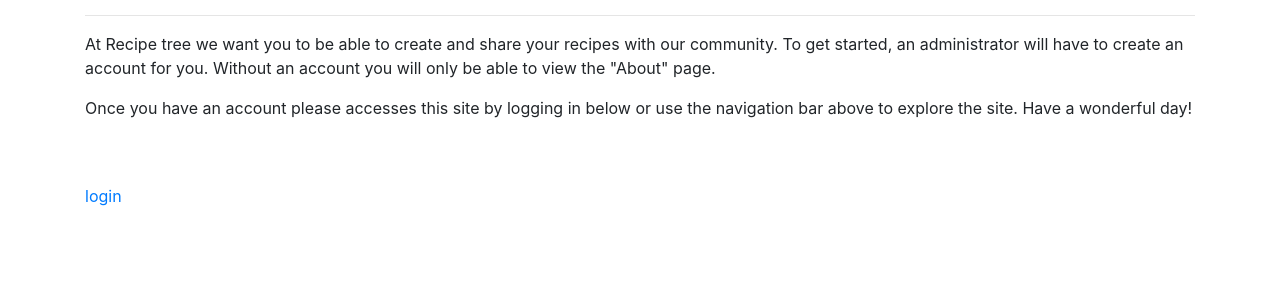
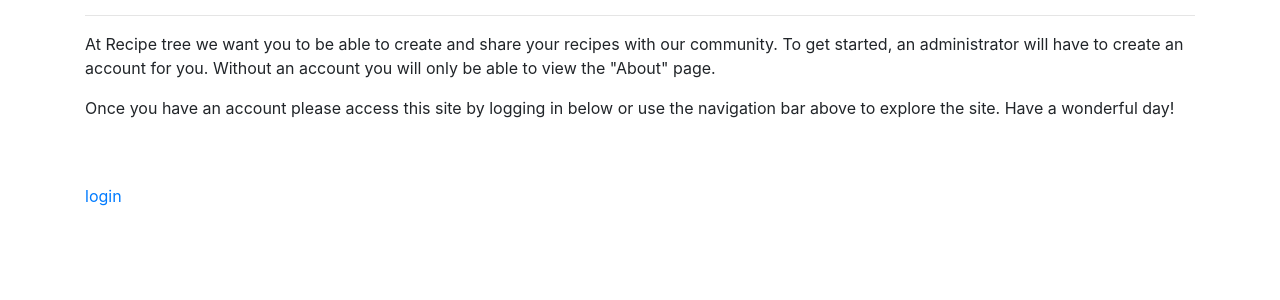
Before and after one commit to porter33marcus/Recipe_Tree, a Flask app: page / in a window 1280 px wide. Shown: the part 245-545 px from the top of the page. Run offline with Flask 2, Linux system fonts and the light colour scheme; some libraries are stand-ins or nearby versions.

Commit message:
Update index.html
just fixing a typo.

```diff
--- a/templates/index.html
+++ b/templates/index.html
@@ -9,7 +9,7 @@
 
 <hr>
 <p>At Recipe tree we want you to be able to create and share your recipes with our community. To get started, an administrator will have to create an account for you. Without an account you will only be able to view the "About" page.</p>
-<p>Once you have an account please accesses this site by logging in below or use the navigation bar above to explore the site. Have a wonderful day!</p>
+<p>Once you have an account please access this site by logging in below or use the navigation bar above to explore the site. Have a wonderful day!</p>
 
 <br><br>
 <a href= "{{ url_for('login') }}">login</a>
```
